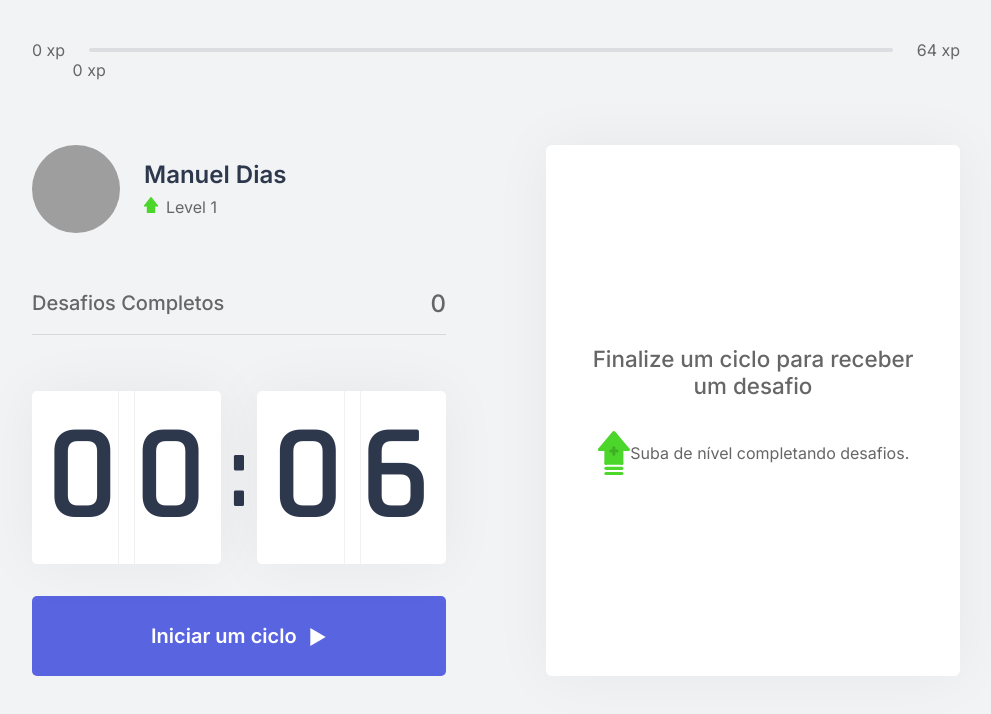
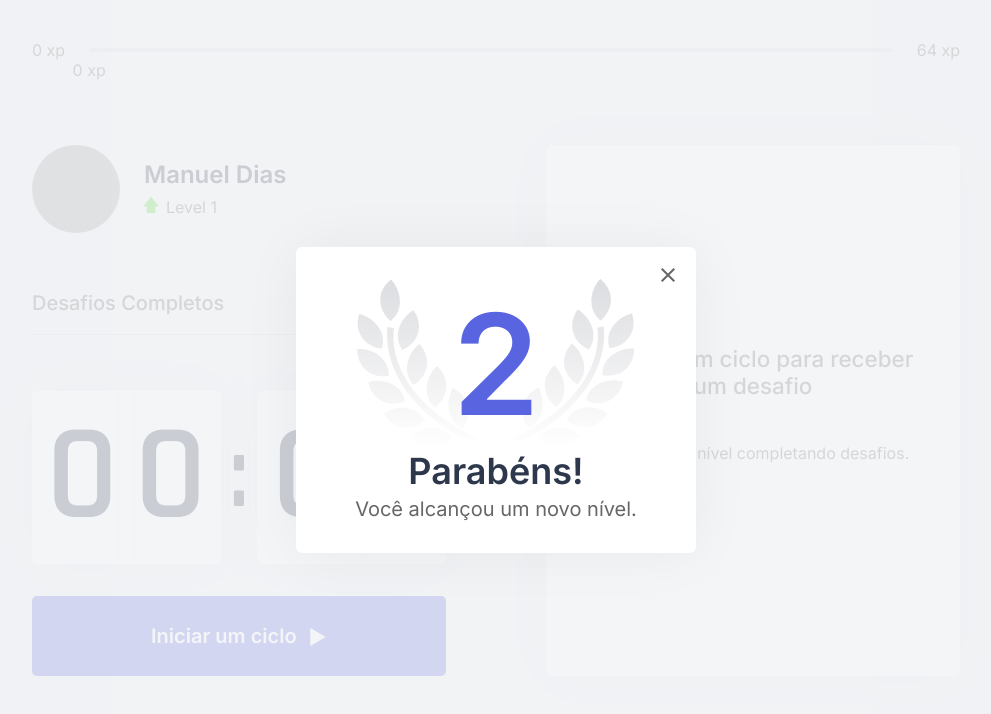
Before and after one commit to Manuel8Dias/Mexe-te_Nextjs, a Next.js app: page / in a window 1280 px wide. Shown: the top 714 px of the page, without its empty margins (144-1135 px from the left). Built offline with nearby package versions, Linux system fonts and the light colour scheme; grey boxes are pictures that could not be loaded.

Commit message:
Commit Level Up Modal aparencia

```diff
--- /dev/null
+++ b/src/components/LevelUpModal.tsx
@@ -0,0 +1,18 @@
+import styles from '../styles/components/LevelUpModal.module.css'
+
+export function LevelUpModal() {
+    return(
+        <div className={styles.overlay}>
+            <div className={styles.container}>
+                <header>2</header>
+
+                <strong>Parabéns!</strong>
+                <p>Você alcançou um novo nível.</p>
+
+                <button type="button" >
+                    <img src="/icons/close.svg" alt="Fechar Modal" />
+                </button>
+            </div>
+        </div>
+    )
+}
--- a/src/contexts/ChallengesContext.tsx
+++ b/src/contexts/ChallengesContext.tsx
@@ -1,6 +1,7 @@
-import { createContext, useState, ReactNode, useEffect } from 'react'
+import React, { createContext, useState, ReactNode, useEffect } from 'react'
 import Cookies from 'js-cookie'
 import challenges from  '../../challenges.json'
+import { LevelUpModal } from '../components/LevelUpModal'
 
 
 interface  Challenge {
@@ -106,6 +107,8 @@
             }}
         >
             { children }
+
+            <LevelUpModal />
         </ChallengesContext.Provider>
     )
 }
--- /dev/null
+++ b/src/styles/components/LevelUpModal.module.css
@@ -0,0 +1,51 @@
+
+.overlay {
+    background: rgba(242, 243, 245, 0.8);
+    position: fixed;
+    top: 0;
+    bottom: 0;
+    left: 0;
+    right: 0;
+
+    display: flex;
+    justify-content: center;
+    align-items: center;
+}
+
+.container {
+    background: var(--white);
+    width: 100%;
+    max-width: 400px;
+    padding: 2rem 3rem;
+    border-radius: 6px;
+    box-shadow: 0 0  60px rgba(0, 0, 0, 0.05);
+    text-align: center;
+    position: relative;
+}
+
+.container header {
+    font-size:  8.75rem;
+    font-weight: 600;
+    color: var(--blue);
+    background: url('/icons/levelup.svg') no-repeat center;
+    background-size: contain;
+}
+
+.container strong {
+    font-size: 2.25rem;
+    color: var(--title);
+}
+
+.container p {
+    font-size: 1.25rem;
+    color: var(--text);
+    margin-top:0.25rem;
+}
+
+.container button {
+    position: absolute;
+    right: 0.5rem;
+    top: 0.5rem;
+    background: transparent;
+    border: 0;
+}
```
